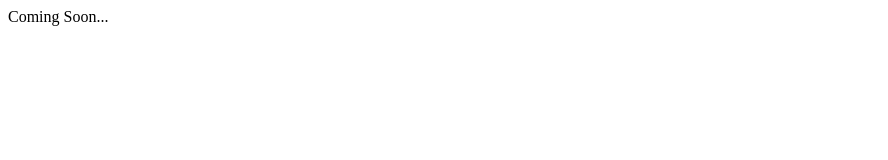
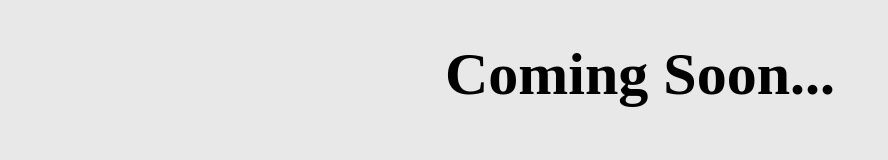
Before and after one commit to nQaze/nQaze.github.io, a plain HTML site: page index.html in a window 1280 px wide. Shown: the whole page, without its empty margins (0-888 px from the left). Drawn offline with Linux system fonts and the light colour scheme.

Commit message:
Updated Index file

```diff
--- a/index.html
+++ b/index.html
@@ -1 +1,25 @@
-Coming Soon...
+<html>
+
+<style type="text/css">
+
+h1 {
+  text-align: center;
+  font-size: 60px;
+}
+.fullscreenDiv {
+    background-color: #e8e8e8;
+    width: 100%;
+    height: auto;
+    bottom: 0px;
+    top: 0px;
+    left: 0;
+    position: absolute;
+}
+
+</style>
+
+<div class='fullscreenDiv'>
+    <h1>Coming Soon...</h1>
+</div>
+
+</html>
```
